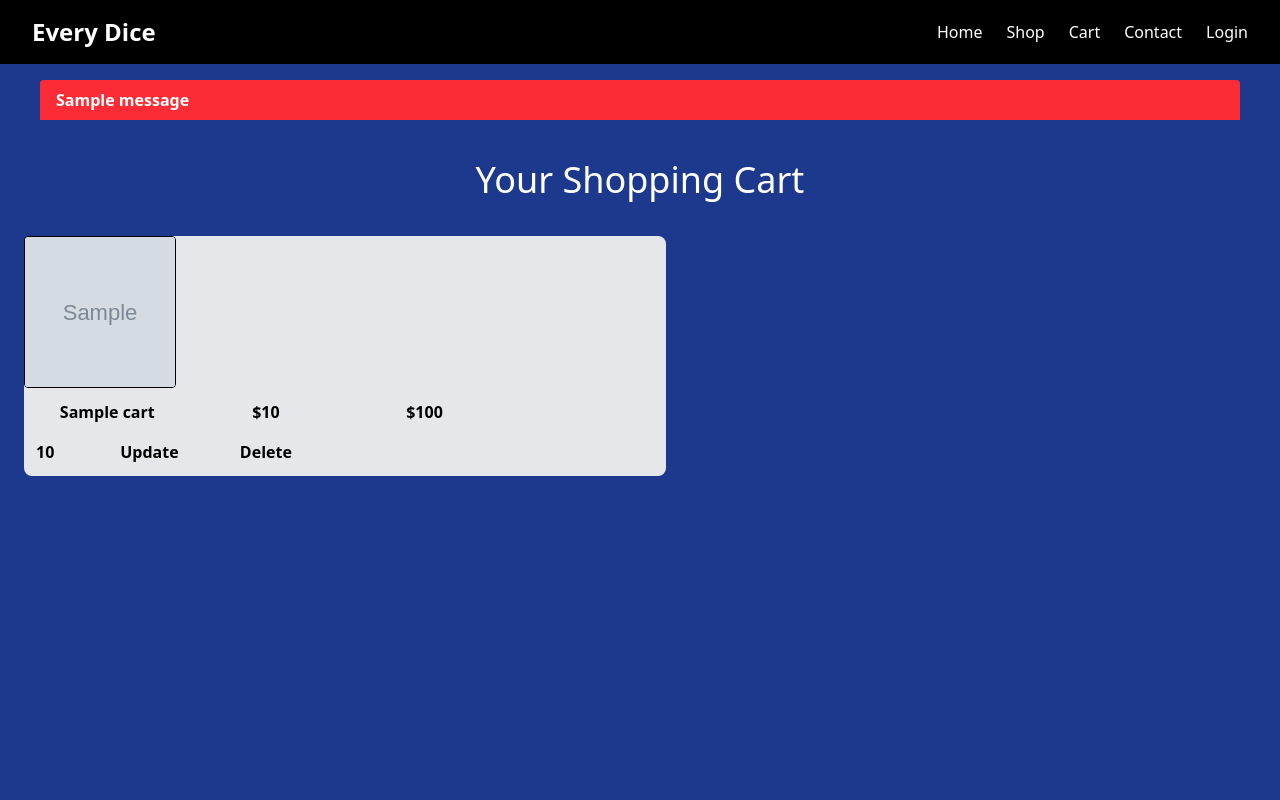
After one commit to Cooldude493/every-dice, a Flask app: template templates/cart.html.jinja in a window 1280 px wide. The commit adds this page. Run offline with Flask 3, Linux system fonts and the light colour scheme; the template is opened without the code that fills it: most values are stand-ins (such as "Sample title", 1, 10 or a date in 2020); grey boxes marked "Sample" are stand-in pictures; one stand-in notice (Sample message) is shown.

Commit message:
Cart Page Function

```diff
--- a/main.py
+++ b/main.py
@@ -109,9 +109,62 @@ def add_to_cart(product_id):
 
     return redirect("/cart")
 
+@app.route("/cart")
+@login_required
+def cart():
+
+    connection = connect_db()
+
+    cursor = connection.cursor()
+
+    cursor.execute(" SELECT * FROM `Cart` JOIN `Product` ON `Product`.`ID` = `Cart`.`ProductID` WHERE `UserID` = %s", (current_user.id,) )
+
+    result = cursor.fetchall()
+
+    connection.close()
+
+    if len(result) == 0:
+        flash("Your cart is empty!")
+
+
+    return render_template("cart.html.jinja", cart=result)
+
+
+@app.route("/cart/<product_id>/update_qty", methods=['POST'])
+@login_required
+def update_cart(product_id):
+
+    new_qty = request.form['qty']
+    connection= connect_db()
+    cursor=connection.cursor()
+
+    cursor.execute("""
+        UPDATE `Cart` SET `Quantity` = %s WHERE `ProductID` = %s AND `UserID` = %s
+""", (new_qty, product_id, current_user.id) )
+
+    connection.close()
+
+    return redirect("/cart")
+
+@app.route("/cart/<product_id>/delete", methods=['POST'])
+@login_required
+def delete(product_id):
+
+    connection= connect_db()
+    cursor=connection.cursor()
+
+    cursor.execute("""
+        DELETE FROM `Cart` WHERE `ProductID` = %s AND `UserID` = %s""", (product_id, current_user.id) )
+
+    connection.close()
+
+    return redirect("/cart")
+
+
+
+
 
 @app.route("/register", methods=["POST" , "GET"])
-
 def register():
     if request.method == "POST":
         name=request.form["name"]
--- /dev/null
+++ b/templates/cart.html.jinja
@@ -0,0 +1,65 @@
+<!doctype html>
+<html>
+  <head>
+    <meta charset="UTF-8" />
+    <meta name="viewport" content="width=device-width, initial-scale=1.0" />
+    <script src="https://cdn.jsdelivr.net/npm/@tailwindcss/browser@4"></script>
+  </head>
+  <body class = "bg-blue-900 text-white min-h-screen">
+  {% include "components/navbar.html.jinja"%}
+
+      {% for message in get_flashed_messages()%}
+        <ol class="bg-red-500 text-white font-bold rounded-t px-4 py-2 mt-4 mx-10">
+         {{ message }}
+        </ol>
+    {% endfor%}
+
+      <main>
+          <h1 class="text-4xl text-center mt-10">
+              Your Shopping Cart
+          </h1>
+      </main>
+
+
+  <main class="justify-items-start text-black max-wr-40 max-h-full mx-auto p-6 mb-5">
+
+  {% for x in cart %}
+
+  <a class="grid bg-gray-200 rounded-lg mt-3 font-bold">
+
+    <img class="h-38 w-38 rounded border" src="{{ x ['Image'] }} ">
+
+    <div class="grid grid-cols-4 gap-4 p-3 justify-items-center">
+
+      <div class="">{{ x ["Name"]}} </div>
+
+      <div class=""> ${{ x ["Price"]}} </div>
+
+      <div class="">${{ x ["Price"] * x["Quantity"]}} </div>
+
+      <div class="flex space-x-4 justify-center mb-3">
+
+    </div>
+
+    <form method="post" action="/cart/{{x['ProductID']}}/update_qty">
+      <input name="qty" type="number" value= "{{ x ['Quantity']}}" min="1" max="10">
+      <button type="submit">Update</button>
+    </form>
+
+    <form method="post" action="/cart/{{x['ProductID']}}/delete">
+      <button type="submit">Delete</button>
+    </form>
+
+    </div>
+
+
+
+
+  </a>
+  {% endfor %}
+
+  </main>
+
+
+  </body>
+</html>
--- a/templates/components/navbar.html.jinja
+++ b/templates/components/navbar.html.jinja
@@ -13,7 +13,7 @@
                 Shop
                 </a>
 
-                <a href="#" class="text-white hover:text-gray-200">
+                <a href="/cart" class="text-white hover:text-gray-200">
                 Cart
                 </a>
 
```
